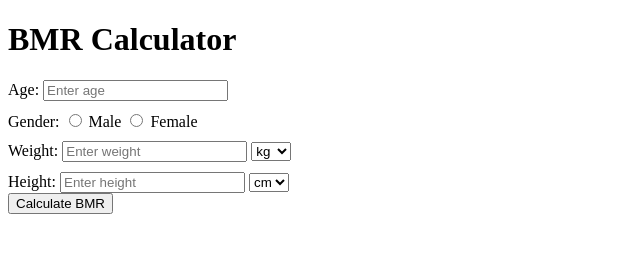
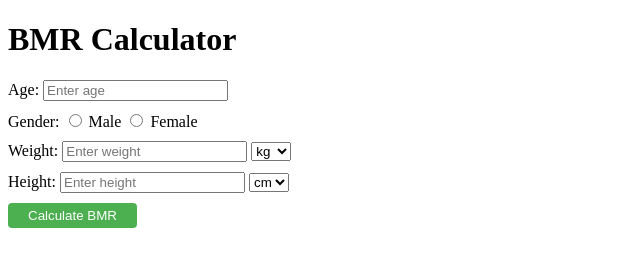
Before and after one commit to WasabiAddict/BMR-Calculator, a plain HTML site: page index.html in a window 1280 px wide. Shown: the whole page, without its empty margins (0-640 px from the left). Drawn offline with Linux system fonts and the light colour scheme.

Commit message:
added cursor

```diff
--- a/style.css
+++ b/style.css
@@ -1,4 +1,21 @@
 label {
    display: block;
    margin-top: 10px;
+   margin-bottom: 10px;
 }
+
+button {
+   padding: 5px 20px;
+   background-color: #4CAF50;
+   color: white;
+   border: none;
+   border-radius: 4px;
+   cursor: pointer;
+}
+
+input[type="number"],
+input[type="radio"],
+select,
+button {
+    cursor: pointer;
+}
```
